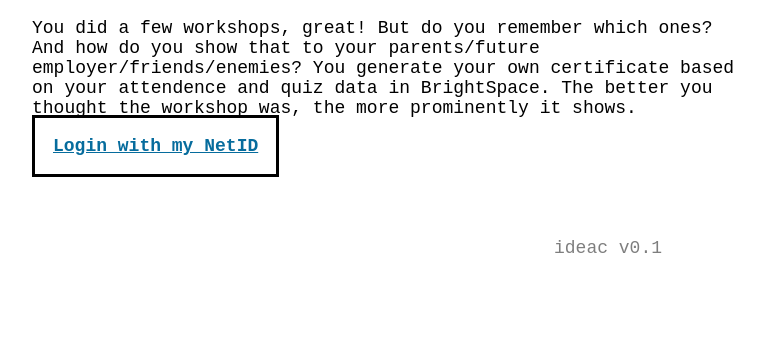
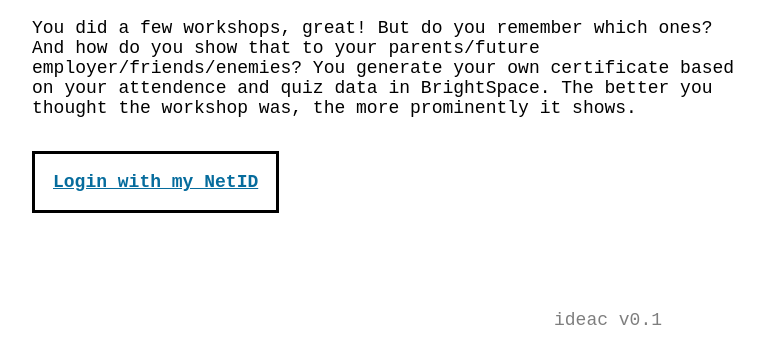
Before and after one commit to FMJansen/IDE-Academy-Certificates, a Flask app: template app/templates/splash.html in a window 1280 px wide. Shown: the part 143-507 px from the top of the page, without its empty margins (32-796 px from the left). Run offline with Flask 2, Linux system fonts and the light colour scheme; the template is opened without the code that fills it, so the values that code supplies are empty; style sheets or scripts are compiled from the project's sources; parts of the project's set-up code (start-up, migrations or seed data) failed here and were passed over.

Commit message:
fix button spacing

```diff
--- a/app/templates/splash.html
+++ b/app/templates/splash.html
@@ -8,11 +8,11 @@
       You did a few workshops, great! But do you remember which ones? And how do you show that to your parents/future employer/friends/enemies? You generate your own certificate based on your attendence and quiz data in BrightSpace. The better you thought the workshop was, the more prominently it shows.
     </p>
 
-    <p>
+    <div class="start__field">
       <a class="start__submit" href="{{ login_url }}">
         Login with my NetID
       </a>
-    </p>
+    </div>
   </section>
 
 {% endblock %}
```
